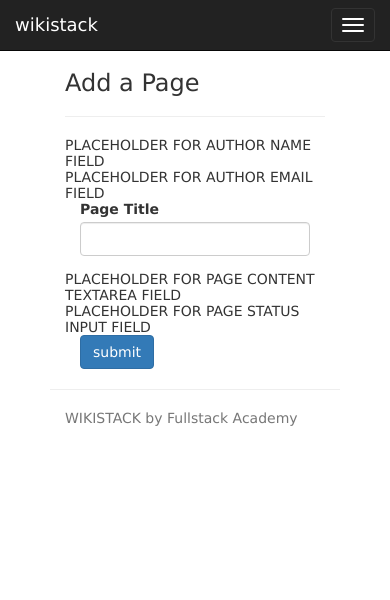
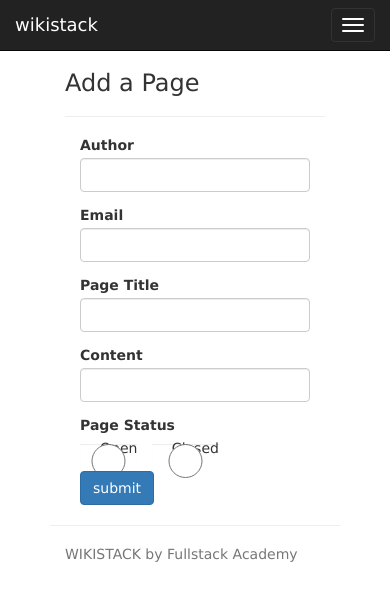
Before and after one commit to kmiddleton14/wikistack, a website: page views/addpage.html in a window 390 px wide. Drawn offline with nearby package versions, Linux system fonts and the light colour scheme; files that its build step writes are made by us from their sources.

Commit message:
added router and addpage.html

```diff
--- a/package.json
+++ b/package.json
@@ -13,6 +13,7 @@
   "author": "",
   "license": "ISC",
   "dependencies": {
+    "bluebird": "^3.4.6",
     "body-parser": "^1.15.2",
     "express": "^4.14.0",
     "morgan": "^1.7.0",
--- a/views/addpage.html
+++ b/views/addpage.html
@@ -5,9 +5,20 @@
   <hr>
   <form method="POST" action="/wiki/">
 
-    <div>PLACEHOLDER FOR AUTHOR NAME FIELD</div>
+    <div class="form-group">
+      <label for="author" class="col-sm-2 control-label">Author</label>
+      <div class="col-sm-10">
+        <input name="author" type="text" class="form-control"/>
+      </div>
+    </div>
 
-    <div>PLACEHOLDER FOR AUTHOR EMAIL FIELD</div>
+
+    <div class="form-group">
+      <label for="email" class="col-sm-2 control-label">Email</label>
+      <div class="col-sm-10">
+        <input name="email" type="text" class="form-control"/>
+      </div>
+    </div>
 
     <div class="form-group">
       <label for="title" class="col-sm-2 control-label">Page Title</label>
@@ -16,9 +27,23 @@
       </div>
     </div>
 
-    <div>PLACEHOLDER FOR PAGE CONTENT TEXTAREA FIELD</div>
+    <div class="form-group">
+      <label for="content" class="col-sm-2 control-label">Content</label>
+      <div class="col-sm-10">
+        <input name="content" type="text" class="form-control"/>
+      </div>
+    </div>
 
-    <div>PLACEHOLDER FOR PAGE STATUS INPUT FIELD</div>
+
+    <div class="form-group">
+      <label for="status" class="col-sm-2 control-label">Page Status</label>
+      <div class="col-sm-10">
+        <label class="radio-inline">
+        <input name="status" type="radio" class="form-control" value="open"/>Open </label>
+        <label class="radio-inline">
+        <input name="status" type="radio" class="form-control" value="closed"/>Closed</label>
+      </div>
+    </div>
 
     <div class="col-sm-offset-2 col-sm-10">
       <button type="submit" class="btn btn-primary">submit</button>
```
Also changed, not shown: app.js (+16 -11 lines), models/index.js (+8 -1 lines), routes/wiki.js (added, +51 -0 lines).
